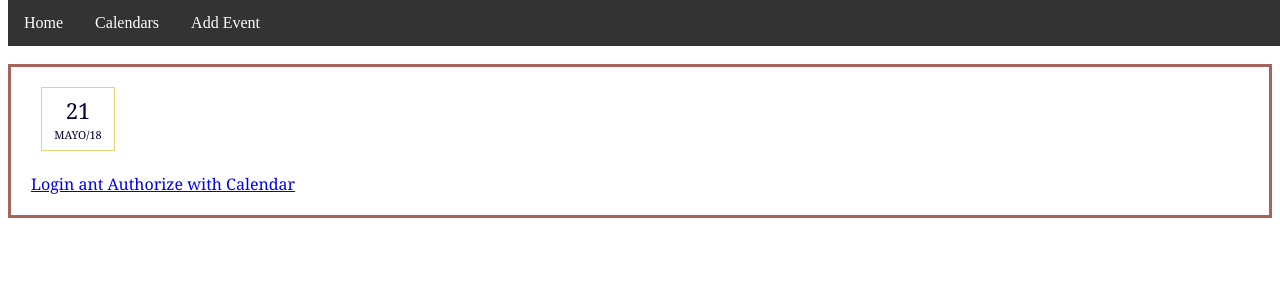
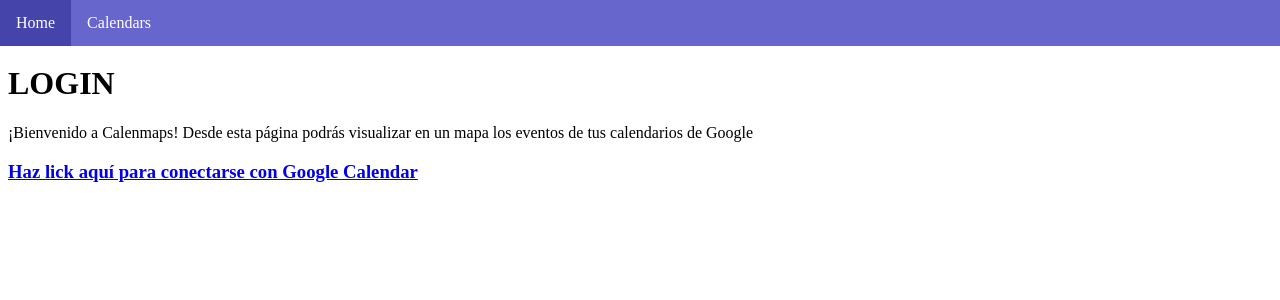
Before and after one commit to 6uzm4n/CalendarSW, a Python web app: template templates/index.html in a window 1280 px wide. Shown: the top 300 px of the page. Run offline with Jinja, Linux system fonts and the light colour scheme; the template is opened without the code that fills it, so the values that code supplies are empty.

Commit message:
Terminado proyecto.

```diff
--- a/css/fecha.css
+++ /dev/null
@@ -1,45 +0,0 @@
-#block2{
-    border:3px solid #A8635A;
-    color:#fff;
-    font-family:Georgia,"Impact",Times,serif;
-    margin:20px 0px;
-    padding:20px;
-}
-
-#block2 h2{
-    background:#ECD078;
-    color:#020133;
-    font-size:160%;
-    font-style:normal;
-    font-weight:bold;
-    letter-spacing:-1px;
-    line-height:115%;
-    margin-top:5px;
-    padding:0;
-}
-#block2 p.details{
-    background:#020133
-}
-#block2 .date-stamp {
-    background:#FFF;
-    border:1px solid #ECD078;
-    color:#020133;
-    float:left;
-    height:62px;
-    margin:0 10px;
-    overflow:hidden;
-    padding:0;
-    width:72px;
-}
-#block2 .day {
-    font-size:22px;
-    font-weight:normal;
-    padding:7px 0 0;
-    text-align:center;
-}
-#block2 .month {
-    font-size:11px;
-    padding:2px 0 0;
-    text-align:center;
-    text-transform:uppercase;
-}
--- a/css/styles.css
+++ b/css/styles.css
@@ -1,3 +1,41 @@
+/*
+ * Navivation bar
+ */
+ul {
+    list-style-type: none;
+    margin: 0;
+    padding: 0;
+    overflow: hidden;
+    background-color: #6666cc;
+    position: fixed;
+    top: 0;
+    left: 0;
+    width: 100%;
+}
+
+li {
+    float: left;
+}
+
+li a {
+    display: block;
+    color: white;
+    text-align: center;
+    padding: 14px 16px;
+    text-decoration: none;
+    -moz-transition: all 0.3s ease-in-out; /* Firefox */
+    -webkit-transition: all 0.3s ease-in-out; /*safari and chrome */
+}
+
+li a:hover {
+    background-color: #4444aa;
+    -moz-transition: all 0.3s ease-in-out; /* Firefox */
+    -webkit-transition: all 0.3s ease-in-out; /*safari and chrome */
+}
+
+/*
+ * Scrollable and clickable list Style
+ */
 .clickable {
     cursor: pointer;
 }
@@ -32,34 +70,6 @@
     position: fixed;
 }
 
-/* Navivation bar */
-ul {
-    list-style-type: none;
-    margin: 0;
-    padding: 0;
-    overflow: hidden;
-    background-color: #333;
-    position: fixed;
-    top: 0;
-    width: 100%;
-}
-
-li {
-    float: left;
-}
-
-li a {
-    display: block;
-    color: white;
-    text-align: center;
-    padding: 14px 16px;
-    text-decoration: none;
-}
-
-li a:hover {
-    background-color: #111;
-}
-
 /*
  * Table custom style.
  */
@@ -74,14 +84,23 @@ li a:hover {
     padding: 8px;
 }
 
+.fancy_table tr {
+    -moz-transition: all 0.3s ease-in-out; /* Firefox */
+    -webkit-transition: all 0.3s ease-in-out; /*safari and chrome */
+}
+
 .fancy_table tr:nth-child(even){background-color: #f2f2f2;}
 
-.fancy_table tr:hover {background-color: #ddd;}
+.fancy_table tr:hover {
+    background-color: #ddd;
+    -moz-transition: all 0.3s ease-in-out; /* Firefox */
+    -webkit-transition: all 0.3s ease-in-out; /*safari and chrome */
+}
 
 .fancy_table th {
     padding-top: 12px;
     padding-bottom: 12px;
     text-align: left;
-    background-color: #4CAF50;
+    background-color: #6666cc;
     color: white;
 }
--- a/templates/calendar_list.html
+++ b/templates/calendar_list.html
@@ -7,8 +7,8 @@
 <h1>Mis calendarios de Google son:</h1>
 <table class="fancy_table">
     <tr>
-    <th>Nombre</th>
-    <th>ID</th>
+    <th><b>Nombre</b></th>
+    <th><b>ID</b></th>
     </tr>
     {% for each in items %}
     <tr>
--- a/templates/index.html
+++ b/templates/index.html
@@ -4,27 +4,14 @@
 
 {% block content %}
 
-<head>
-    <!-- CSS -->
-    <link rel="stylesheet" href="/css/fecha.css">
-</head>
-
-<div id="block2">
-
-<div class="date-stamp">
-
-<div class="day">21</div>
-
-<div class="month">Mayo/18</div>
-
-</div>
-
 <div class="title">
     <h1>LOGIN</h1>
 </div>
-
+<div>
+    ¡Bienvenido a Calenmaps! Desde esta página podrás visualizar en un mapa los eventos de tus calendarios de Google
+</div>
 <div class="link">
-    <a href="/LoginAndAuthorize">Login ant Authorize with Calendar</a>
+    <h3><a href="/LoginAndAuthorize">Haz lick aquí para conectarse con Google Calendar</a></h3>
 </div>
 
 {% endblock %}
--- a/templates/template.html
+++ b/templates/template.html
@@ -13,7 +13,6 @@
         <ul>
             <li><a class="active" href="/">Home</a></li>
             <li><a href="/CalendarList">Calendars</a></li>
-            <li><a href="/">Add Event</a></li>
         </ul>
     </div>
     <br><br>
```
Also changed, not shown: templates/calendar.html (+5 -5 lines).
